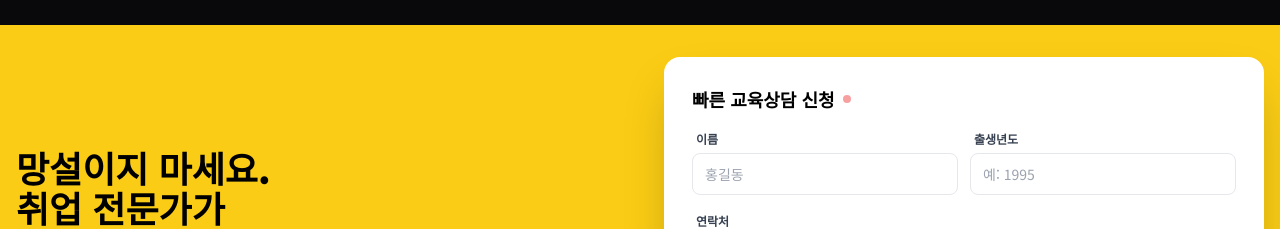
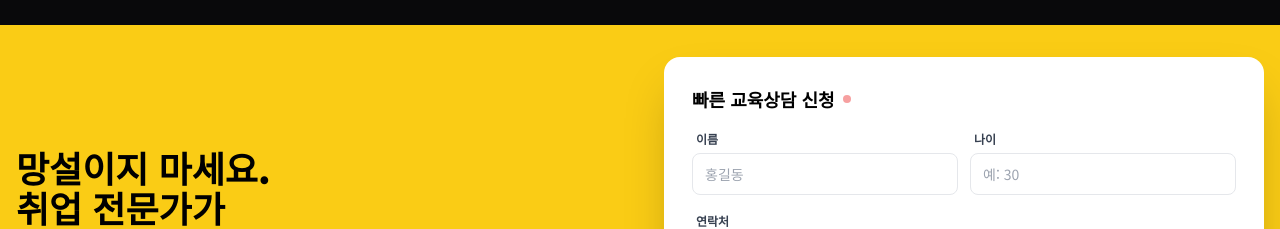
Before and after one commit to dvdkkk/electricity_eduwill, a React (Vite) app: page / in a window 1280 px wide. Shown: the part 5420-5649 px from the top of the page. Built offline with nearby package versions, Linux system fonts and the light colour scheme.

Commit message:
feat: Change birth year input to age
Replaces the "Birth Year" input field with an "Age" input field in the consultation form to simplify user input and data collection.

```diff
--- a/components/ConsultationForm.tsx
+++ b/components/ConsultationForm.tsx
@@ -146,8 +146,8 @@ export const ConsultationForm: React.FC = () => {
                           <input required name="name" type="text" placeholder="홍길동" className="w-full px-3 py-2.5 rounded-lg border border-gray-200 focus:border-yellow-400 focus:ring-2 focus:ring-yellow-400/20 outline-none transition-all text-sm" />
                       </div>
                       <div className="space-y-1">
-                          <label className="text-xs font-bold text-gray-700 ml-1">출생년도</label>
-                          <input required name="birthyear" type="text" placeholder="예: 1995" className="w-full px-3 py-2.5 rounded-lg border border-gray-200 focus:border-yellow-400 focus:ring-2 focus:ring-yellow-400/20 outline-none transition-all text-sm" />
+                          <label className="text-xs font-bold text-gray-700 ml-1">나이</label>
+                          <input required name="age" type="text" placeholder="예: 30" className="w-full px-3 py-2.5 rounded-lg border border-gray-200 focus:border-yellow-400 focus:ring-2 focus:ring-yellow-400/20 outline-none transition-all text-sm" />
                       </div>
                   </div>
 
```
